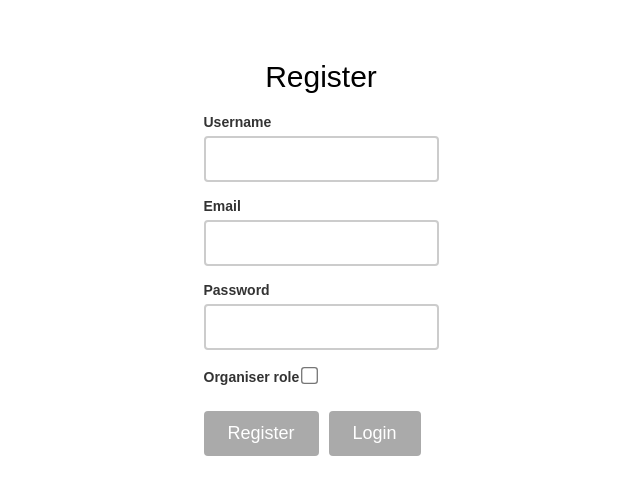
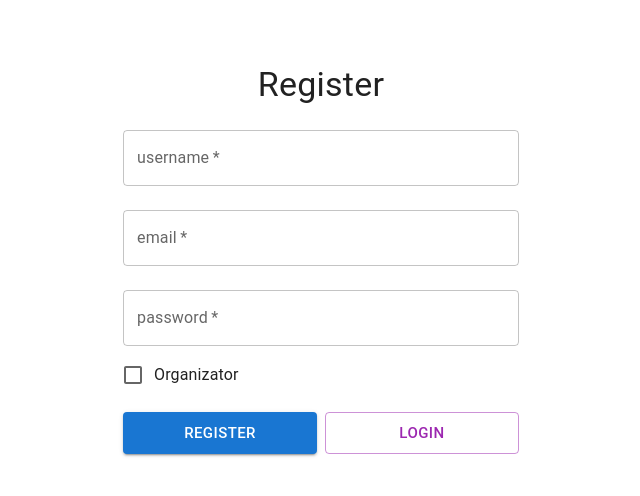
Before and after one commit to gharamija/connectinet-eventio, a React (Vite) app in the folder frontend/: page /register in a window 1280 px wide. Shown: the top 496 px of the page, without its empty margins (319-959 px from the left). Built offline with nearby package versions, Linux system fonts and the light colour scheme.

Commit message:
TAG-31 Style Register

```diff
--- a/frontend/src/App.jsx
+++ b/frontend/src/App.jsx
@@ -13,11 +13,9 @@ function App() {
   useEffect(() => {
     fetch("/").then((response) => {
       if (response.status !== 401) {
-        setLoadingUser(false);
         setIsLoggedIn(false);
-      } else {
-        setLoadingUser(false);
       }
+      setLoadingUser(false);
     });
   }, []);
 
--- a/frontend/src/components/Login.jsx
+++ b/frontend/src/components/Login.jsx
@@ -7,6 +7,8 @@ import {
   TextField,
   Button,
   Grid,
+  Collapse,
+  Alert,
 } from "@mui/material";
 
 function Login(props) {
@@ -14,7 +16,7 @@ function Login(props) {
     username: "",
     password: "",
   });
-  const [error, setError] = React.useState("");
+  const [error, setError] = React.useState(false);
 
   function onChange(event) {
     const { name, value } = event.target;
@@ -23,7 +25,7 @@ function Login(props) {
 
   function onSubmit(e) {
     e.preventDefault();
-    setError("");
+    setError(false);
     const body = `username=${loginForm.username}&password=${loginForm.password}`;
     const options = {
       method: "POST",
@@ -33,16 +35,16 @@ function Login(props) {
       body: body,
     };
     fetch("/api/login", options).then((response) => {
-      if (response.status === 401) {
-        setError("Login failed");
+      if (response.status === 200) {
+        props.onLogin();
       } else {
-        props.onLogin();
+        setError(true);
       }
     });
   }
 
   return (
-    <Container component="main" maxWidth="sm">
+    <Container component="main" maxWidth="xs">
       <CssBaseline />
       <Box
         sx={{
@@ -73,9 +75,12 @@ function Login(props) {
             fullWidth
             margin="normal"
           />
+          <Collapse in={error}>
+            <Alert severity="error">Login failed</Alert>
+          </Collapse>
           <Grid container spacing={1} sx={{ mt: 1 }}>
             <Grid item xs={6}>
-              <Button type="submit" variant="contained" fullWidth>
+              <Button type="submit" variant="contained" fullWidth size="large">
                 Login
               </Button>
             </Grid>
@@ -85,6 +90,7 @@ function Login(props) {
                 variant="outlined"
                 color="secondary"
                 fullWidth
+                size="large"
               >
                 Register
               </Button>
--- a/frontend/src/components/Register.jsx
+++ b/frontend/src/components/Register.jsx
@@ -1,6 +1,19 @@
 import React, { useState } from "react";
 import "./Register.css";
 import { useNavigate } from "react-router-dom";
+import {
+  Box,
+  Checkbox,
+  Container,
+  CssBaseline,
+  FormControlLabel,
+  Typography,
+  TextField,
+  Button,
+  Grid,
+  Collapse,
+  Alert,
+} from "@mui/material";
 
 function Register(props) {
   const [registerForm, setRegisterForm] = React.useState({
@@ -53,10 +66,10 @@ function Register(props) {
         body: body,
       };
       fetch("/api/organizator/register", options).then((response) => {
-        if (response.status === 400) {
+        if (response.status === 200) {
+          goToLogin();
+        } else {
           setError(response.statusText);
-        } else {
-          goToLogin();
         }
       });
     } else {
@@ -71,10 +84,10 @@ function Register(props) {
         body: body,
       };
       fetch("/api/user/register", options).then((response) => {
-        if (response.status === 400) {
+        if (response.status === 200) {
+          goToLogin();
+        } else {
           setError(response.statusText);
-        } else {
-          goToLogin();
         }
       });
     }
@@ -85,102 +98,111 @@ function Register(props) {
   };
 
   return (
-    <div className="App">
-      <div className="Register">
-        <div className="Title">
-          <h1 className="Naslov">Register</h1>
-        </div>
-        <form onSubmit={onSubmit}>
-          <div className="FormRow">
-            <label>Username</label>
-            <input
+    <Container component="main" maxWidth="xs">
+      <CssBaseline />
+      <Box
+        sx={{
+          marginTop: 8,
+          display: "flex",
+          flexDirection: "column",
+          alignItems: "center",
+        }}
+      >
+        <Typography variant="h4" color="text.primary">
+          Register
+        </Typography>
+        <Box component="form" onSubmit={onSubmit} sx={{ mt: 1 }}>
+          <TextField
+            label="username"
             name="username"
             onChange={onChange}
-              value={registerForm.username}
             required
+            fullWidth
+            margin="normal"
           />
-          </div>
-          <div className="FormRow">
-            <label>Email</label>
-            <input
+          <TextField
+            label="email"
             name="email"
+            type="email"
             onChange={onChange}
-              value={registerForm.email}
-              type="email"
             required
+            fullWidth
+            margin="normal"
           />
-          </div>
-          <div className="FormRow">
-            <label>Password</label>
-            <input
+          <TextField
+            label="password"
             name="password"
             type="password"
             onChange={onChange}
-              value={registerForm.password}
             required
+            fullWidth
+            margin="normal"
           />
-          </div>
-          <div className="FormRow">
-            <label>
-              Organiser role
-              <input
-                type="checkbox"
+          <FormControlLabel
+            control={<Checkbox />}
+            label="Organizator"
             name="admin"
-                className="CheckBoxZaReg"
             checked={isChecked}
             onChange={onChange}
           />
-            </label>
-          </div>
           {isChecked && (
-            <div className="AddInfo">
-              <div className="FormRow">
-                <label>Name</label>
-                <input
+            <>
+              <TextField
+                label="naziv"
                 name="naziv"
                 onChange={onChange}
-                  value={registerForm.naziv}
                 required
+                fullWidth
+                margin="normal"
               />
-              </div>
-              <div className="FormRow">
-                <label>Address</label>
-                <input
+              <TextField
+                label="adresa"
                 name="adresa"
                 onChange={onChange}
-                  value={registerForm.adresa}
                 required
+                fullWidth
+                margin="normal"
               />
-              </div>
-              <div className="FormRow">
-                <label>Link</label>
-                <input
+              <TextField
+                label="link"
                 name="poveznica"
                 onChange={onChange}
-                  value={registerForm.poveznica}
+                fullWidth
+                margin="normal"
               />
-              </div>
-              <div className="FormRow">
-                <label>Subscription</label>
-                <input
-                  type="checkbox"
+              <FormControlLabel
+                control={<Checkbox />}
+                label="Clanarina"
                 name="clanarina"
-                  className="CheckBoxZaReg"
+                checked={isPaid}
                 onChange={onChange}
-                  checked={isPaid}
               />
-              </div>
-            </div>
+            </>
           )}
-          <div className="error">{error}</div>
-          <div className="button-container">
-            <button type="submit">Register</button>
-            {/* <button onClick={() => window.location.href = '/'}>Login</button> */}
-            <button onClick={goToLogin}>Login</button>
-          </div>
-        </form>
-      </div>
-    </div>
+          <Collapse in={error !== ""}>
+            <Alert severity="error">{error}</Alert>
+          </Collapse>
+          <Grid container spacing={1} sx={{ mt: 1 }}>
+            <Grid item xs={6}>
+              <Button type="submit" variant="contained" fullWidth size="large">
+                Register
+              </Button>
+            </Grid>
+            <Grid item xs={6}>
+              <Button
+                href="/"
+                variant="outlined"
+                color="secondary"
+                fullWidth
+                size="large"
+              >
+                Login
+              </Button>
+            </Grid>
+          </Grid>
+        </Box>
+      </Box>
+    </Container>
   );
 }
 
```
Lines whose indentation alone changed are shown as unchanged.
